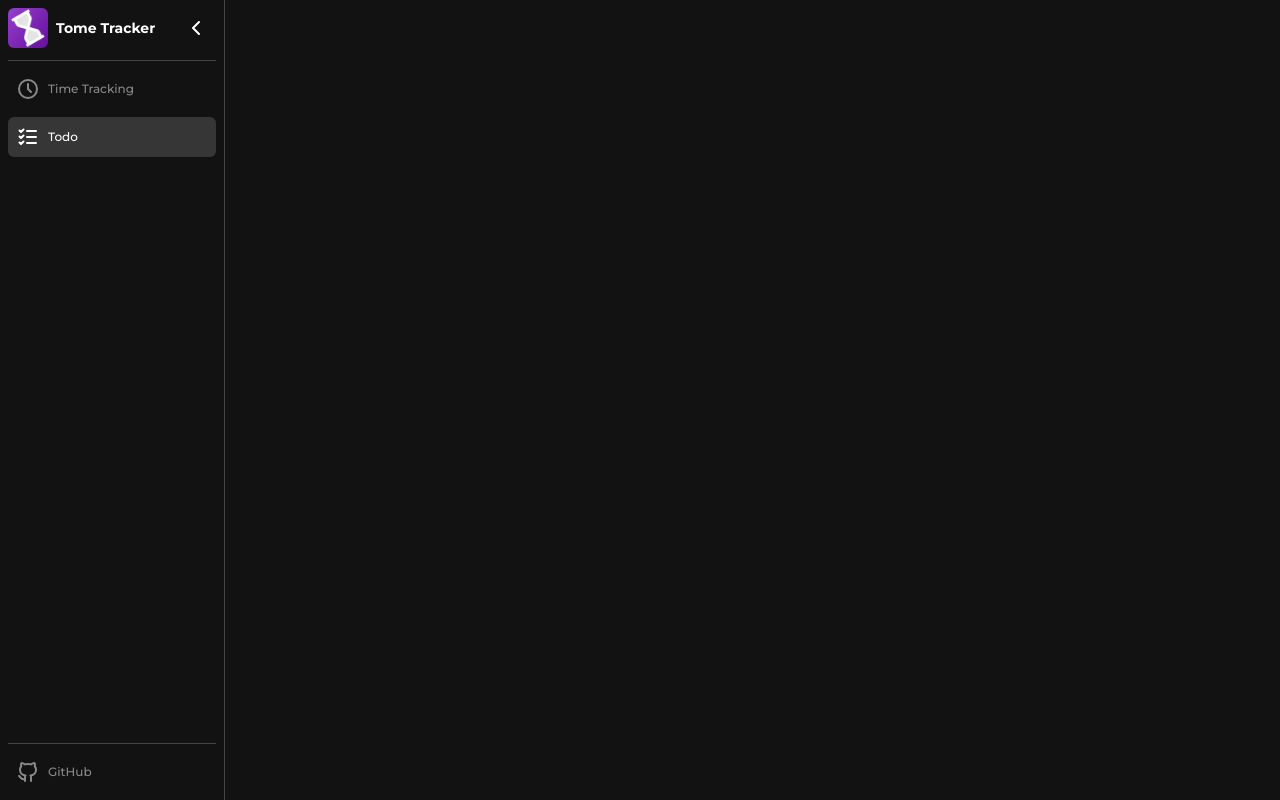
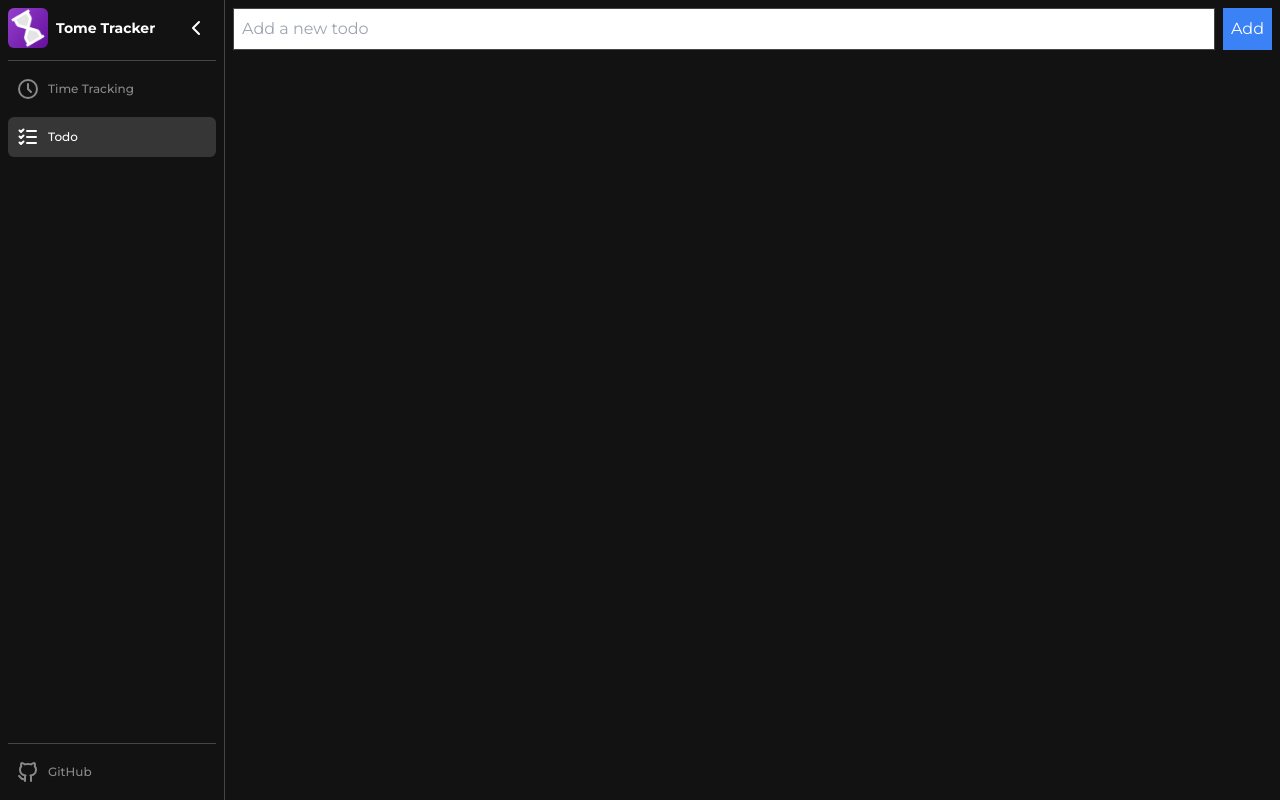
Before and after one commit to tommerty/TomeTracker, a Next.js app: page /todo in a window 1280 px wide. Built offline with nearby package versions, Linux system fonts and the light colour scheme.

Commit message:
basic todo

```diff
--- a/app/layout.tsx
+++ b/app/layout.tsx
@@ -17,7 +17,7 @@ export default function RootLayout({
     children: React.ReactNode;
 }>) {
     return (
-        <html lang="en">
+        <html lang="en" suppressHydrationWarning>
             <link rel="manifest" href="/manifest.json" />
             <link
                 rel="icon"
--- a/app/todo/page.tsx
+++ b/app/todo/page.tsx
@@ -1,14 +1,50 @@
 "use client";
 
 import React, { useState, useEffect } from "react";
+import TodoInput from "../../components/todo/ToDoInput";
+import TodoList from "../../components/todo/ToDoList";
+import { loadTodos, saveTodos } from "../../lib/todoEntryStorage";
 
-type Category = {
-    name: string;
-    color: string;
+type Todo = {
+    id: number;
+    text: string;
+    completed: boolean;
 };
 
 const TodoPage = () => {
-    return <div className="flex flex-col gap-3 h-full"></div>;
+    const [todos, setTodos] = useState<Todo[]>(() => loadTodos());
+
+    useEffect(() => {
+        saveTodos(todos);
+    }, [todos]);
+
+    const addTodo = (text: string) => {
+        const newTodo = { id: Date.now(), text, completed: false };
+        setTodos([...todos, newTodo]);
+    };
+
+    const removeTodo = (id: number) => {
+        setTodos(todos.filter((todo) => todo.id !== id));
+    };
+
+    const toggleTodo = (id: number) => {
+        setTodos(
+            todos.map((todo) =>
+                todo.id === id ? { ...todo, completed: !todo.completed } : todo
+            )
+        );
+    };
+
+    return (
+        <div className="flex flex-col gap-3 h-full">
+            <TodoInput addTodo={addTodo} />
+            <TodoList
+                todos={todos}
+                removeTodo={removeTodo}
+                toggleTodo={toggleTodo}
+            />
+        </div>
+    );
 };
 
 export default TodoPage;
--- a/components/layout/sidenav.tsx
+++ b/components/layout/sidenav.tsx
@@ -31,6 +31,7 @@ const Sidebar = () => {
 
     return (
         <motion.nav
+            suppressHydrationWarning
             layout
             className="sticky top-0 h-dvh flex flex-col gap-2 max-h-full shrink-0 border-r bg-background p-2 z-[999]"
             style={{
--- /dev/null
+++ b/components/todo/ToDoInput.tsx
@@ -0,0 +1,37 @@
+"use client";
+import React, { useState } from "react";
+
+type TodoInputProps = {
+    addTodo: (text: string) => void;
+};
+
+const TodoInput: React.FC<TodoInputProps> = ({ addTodo }) => {
+    const [inputValue, setInputValue] = useState("");
+
+    const handleAddTodo = () => {
+        if (inputValue.trim()) {
+            addTodo(inputValue);
+            setInputValue("");
+        }
+    };
+
+    return (
+        <div className="flex gap-2">
+            <input
+                type="text"
+                value={inputValue}
+                onChange={(e) => setInputValue(e.target.value)}
+                className="border p-2 flex-grow"
+                placeholder="Add a new todo"
+            />
+            <button
+                onClick={handleAddTodo}
+                className="bg-blue-500 text-white p-2"
+            >
+                Add
+            </button>
+        </div>
+    );
+};
+
+export default TodoInput;
--- /dev/null
+++ b/components/todo/ToDoList.tsx
@@ -0,0 +1,47 @@
+import React from "react";
+
+type Todo = {
+    id: number;
+    text: string;
+    completed: boolean;
+};
+
+type TodoListProps = {
+    todos: Todo[];
+    removeTodo: (id: number) => void;
+    toggleTodo: (id: number) => void;
+};
+
+const TodoList: React.FC<TodoListProps> = ({
+    todos,
+    removeTodo,
+    toggleTodo,
+}) => {
+    return (
+        <ul className="list-none p-0">
+            {todos.map((todo) => (
+                <li
+                    key={todo.id}
+                    className="flex items-center gap-2 p-2 border-b"
+                >
+                    <input
+                        type="checkbox"
+                        checked={todo.completed}
+                        onChange={() => toggleTodo(todo.id)}
+                    />
+                    <span className={todo.completed ? "line-through" : ""}>
+                        {todo.text}
+                    </span>
+                    <button
+                        onClick={() => removeTodo(todo.id)}
+                        className="ml-auto text-red-500"
+                    >
+                        Remove
+                    </button>
+                </li>
+            ))}
+        </ul>
+    );
+};
+
+export default TodoList;
--- /dev/null
+++ b/lib/todoEntryStorage.ts
@@ -0,0 +1,19 @@
+import { Todo } from "../types/Todo";
+
+const TODOS_KEY = "todos";
+
+export const saveTodos = (todos: Todo[]): void => {
+    localStorage.setItem(TODOS_KEY, JSON.stringify(todos));
+};
+
+export const loadTodos = (): Todo[] => {
+    const storedTodos = localStorage.getItem(TODOS_KEY);
+    if (!storedTodos) return [];
+
+    try {
+        return JSON.parse(storedTodos);
+    } catch (error) {
+        console.error("Error parsing todos from localStorage:", error);
+        return [];
+    }
+};
--- /dev/null
+++ b/types/Todo.ts
@@ -0,0 +1,5 @@
+export type Todo = {
+    id: number;
+    text: string;
+    completed: boolean;
+};
```
